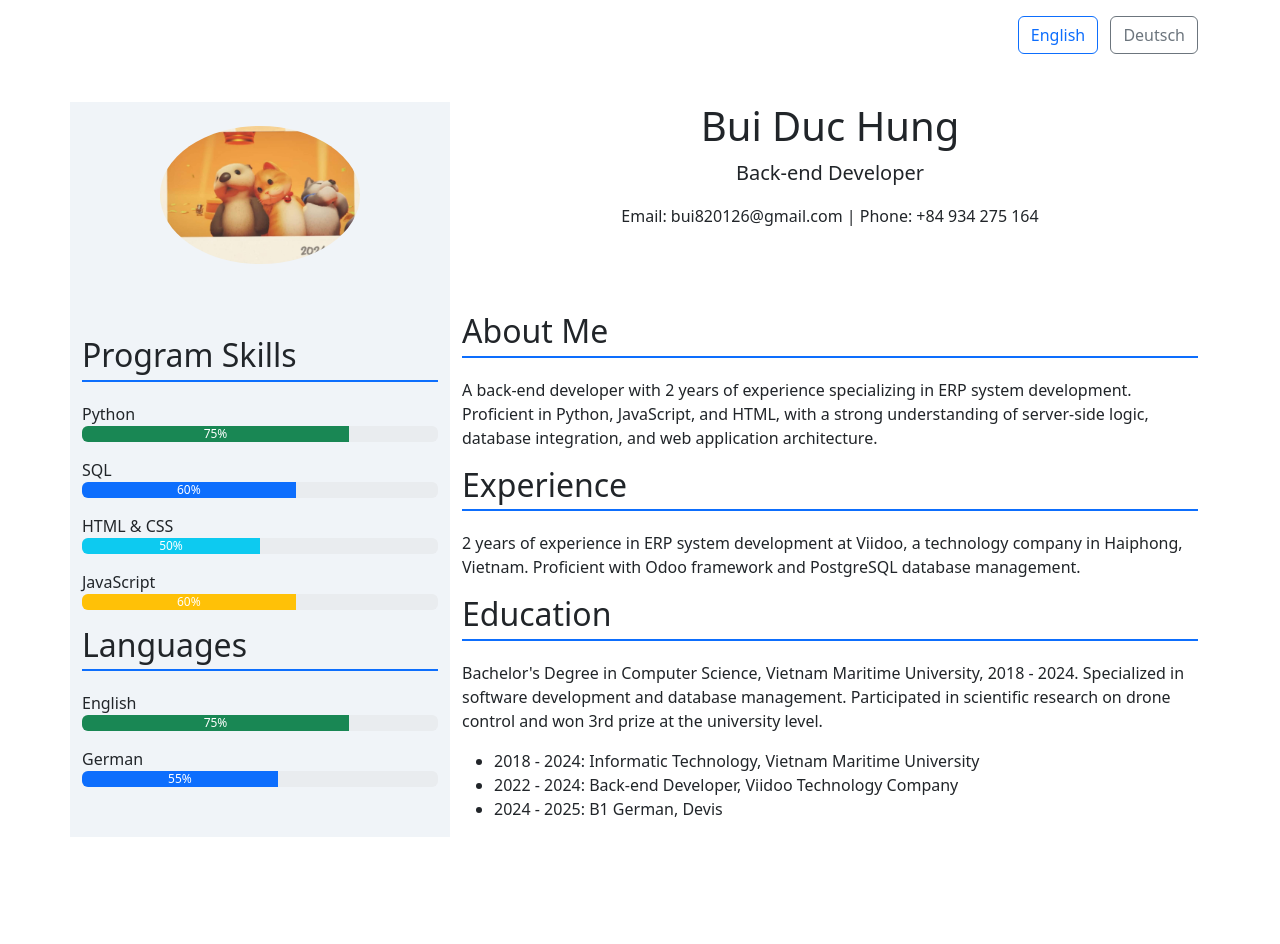
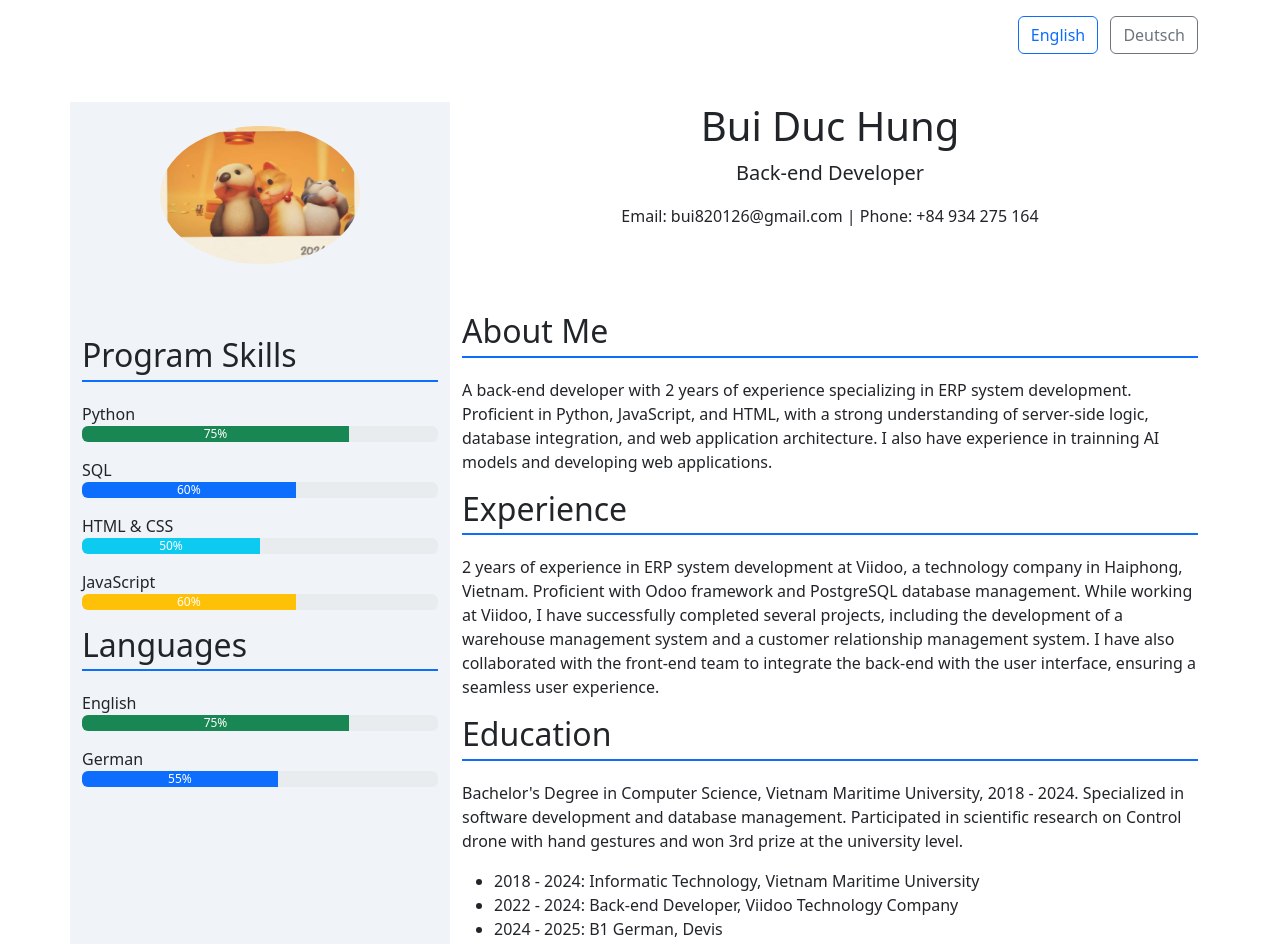
Before and after one commit to Hung-Elsh/Introduction, a plain HTML site: page index.html in a window 1280 px wide. Shown: the top 944 px of the page. Before the commit the page ends 885 px from the top, so only its background shows below. Drawn offline with nearby package versions, Linux system fonts and the light colour scheme.

Commit message:
[IMP] update experience

```diff
--- a/index.html
+++ b/index.html
@@ -91,7 +91,7 @@
           <p id="about-text">
             A back-end developer with 2 years of experience specializing in ERP system development. Proficient in
             Python, JavaScript, and HTML, with a strong understanding of server-side logic, database integration, and
-            web application architecture.
+            web application architecture. I also have experience in trainning AI models and developing web applications.
           </p>
         </div>
         <!-- Bottom Right: Experience -->
@@ -99,7 +99,10 @@
           <h2 id="experience" class="section-title">Experience</h2>
           <p id="experience-text">
             2 years of experience in ERP system development at Viidoo, a technology company in Haiphong, Vietnam.
-            Proficient with Odoo framework and PostgreSQL database management.
+            Proficient with Odoo framework and PostgreSQL database management. While working at Viidoo, I have
+            successfully completed several projects, including the development of a warehouse management system and
+            a customer relationship management system. I have also collaborated with the front-end team to integrate
+            the back-end with the user interface, ensuring a seamless user experience.
           </p>
         </div>
         <!-- Bottom Right: Education -->
@@ -107,7 +110,7 @@
           <h2 id="education" class="section-title">Education</h2>
           <p id="education-text">
             Bachelor's Degree in Computer Science, Vietnam Maritime University, 2018 - 2024. Specialized in software
-            development and database management. Participated in scientific research on drone control and won 3rd prize
+            development and database management. Participated in scientific research on Control drone with hand gestures and won 3rd prize
             at the university level.
           </p>
           <div id="education-list">
--- a/js/lang.js
+++ b/js/lang.js
@@ -4,13 +4,13 @@ const translations = {
     title: "Back-end Developer",
     contact: "Email: bui820126@gmail.com | Phone: +84 934 275 164",
     about: "About Me",
-    aboutText: "A back-end developer with 2 years of experience specializing in ERP system development. Proficient in Python, JavaScript, and HTML, with a strong understanding of server-side logic, database integration, and web application architecture.",
+    aboutText: "A back-end developer with 2 years of experience specializing in ERP system development. Proficient in Python, JavaScript, and HTML, with a strong understanding of server-side logic, database integration, and web application architecture. I also have experience in trainning AI models and developing web applications.",
     programSkills: "Program Skills",
     languages: "Languages",
     languagesName1: "English",
     languagesName2: "German",
     experience: "Experience",
-    experienceText: "2 years of experience in ERP system development at Viidoo, a technology company in Haiphong, Vietnam. Proficient with Odoo framework and PostgreSQL database management.",
+    experienceText: "2 years of experience in ERP system development at Viidoo, a technology company in Haiphong, Vietnam. Proficient with Odoo framework and PostgreSQL database management. While working at Viidoo, I have successfully completed several projects, including the development of a warehouse management system and a customer relationship management system. I have also collaborated with the front-end team to integrate the back-end with the user interface, ensuring a seamless user experience.",
     education: "Education",
     educationText: "Bachelor's Degree in Computer Science, Vietnam Maritime University, 2018 - 2024. Specialized in software development and database management. Participated in scientific research on drone control and won 3rd prize at the university level.",
     educationList: "<ul> <li>2018 - 2024: Informatic Technology, Vietnam Maritime University</li> <li>2022 - 2024: Back-end Developer, Viidoo Technology Company</li> <li>2024 - 2025: B1 German, Devis</li> </ul>"
@@ -20,13 +20,13 @@ const translations = {
     title: "Back-End Entwickler",
     contact: "Email: bui820126@gmail.com | Tel: +84 934 275 164",
     about: "Über mich",
-    aboutText: "Back-End-Entwickler mit 2 Jahren Erfahrung in der Entwicklung von ERP-Systemen. Versiert in Python, JavaScript und HTML mit fundiertem Verständnis für serverseitige Logik, Datenbankintegration und Webanwendungsarchitektur.",
+    aboutText: "Back-End-Entwickler mit 2 Jahren Erfahrung in der Entwicklung von ERP-Systemen. Versiert in Python, JavaScript und HTML mit fundiertem Verständnis für serverseitige Logik, Datenbankintegration und Webanwendungsarchitektur. Ich habe auch Erfahrung in der Schulung von KI-Modellen und der Entwicklung von Webanwendungen.",
     programSkills: "Programmierkenntnisse",
     languages: "Sprachen",
     languagesName1: "Englisch",
     languagesName2: "Deutsch",
     experience: "Erfahrung",
-    experienceText: "2 Jahre Erfahrung in der Entwicklung von ERP-Systemen bei Viidoo, einem Technologieunternehmen in Haiphong, Vietnam. Versiert im Odoo-Framework und in der Verwaltung von PostgreSQL-Datenbanken.",
+    experienceText: "2 Jahre Erfahrung in der Entwicklung von ERP-Systemen bei Viidoo, einem Technologieunternehmen in Haiphong, Vietnam. Versiert im Odoo-Framework und in der Verwaltung von PostgreSQL-Datenbanken. Während meiner Tätigkeit bei Viidoo habe ich erfolgreich mehrere Projekte abgeschlossen, darunter die Entwicklung eines Lagerverwaltungssystems und eines Kundenbeziehungsmanagementsystems. Ich habe auch mit dem Front-End-Team zusammengearbeitet, um das Back-End mit der Benutzeroberfläche zu integrieren und so ein nahtloses Benutzererlebnis zu gewährleisten.",
     education: "Studium",
     educationText: "Bachelor-Abschluss in Informatik, Vietnam Maritime University, 2018 - 2024. Spezialisierung auf Softwareentwicklung und Datenbankmanagement. Teilnahme an wissenschaftlicher Forschung zur Drohnensteuerung und Gewinn des 3. Preises auf Universitätsebene.",
     educationList: "<ul> <li>2018 - 2024: Informatik, Vietnam Maritime University</li> <li>2022 - 2024: Back-End Entwickler, Viidoo Technologieunternehmen</li> <li>2024 - 2025: B1 Deutsch, Devis</li> </ul>"
```
